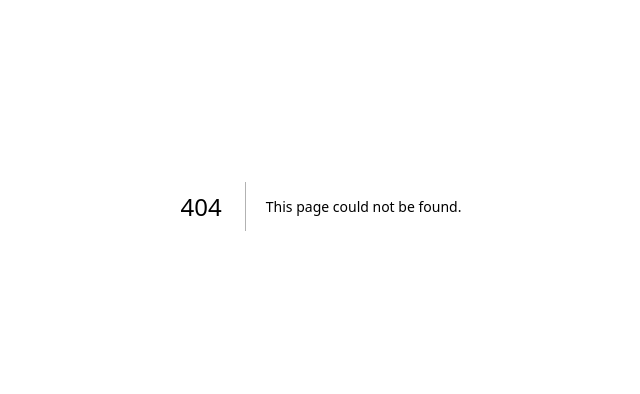
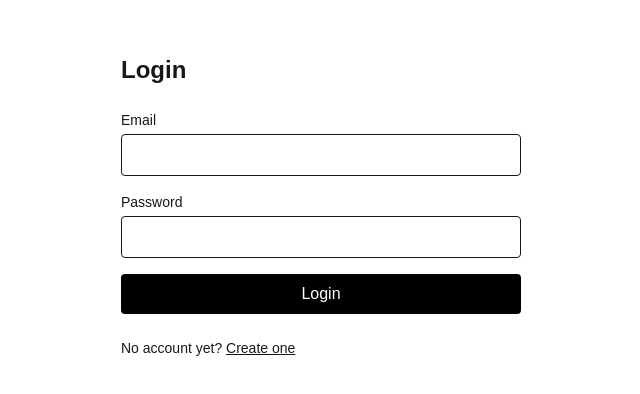
Before and after one commit to Minitsonga/Gaming-Hub, a Next.js app in the folder frontend/: page /login in a window 1280 px wide. Before the commit this address had no page. Shown: the part 194-588 px from the top of the page, without its empty margins (319-959 px from the left). Built offline with nearby package versions, Linux system fonts and the light colour scheme.

Commit message:
Add Login and protected access

```diff
--- /dev/null
+++ b/frontend/src/app/login/page.tsx
@@ -0,0 +1,132 @@
+"use client";
+
+import { FormEvent, useState } from "react";
+import Link from "next/link";
+import { useRouter } from "next/navigation";
+
+type LoginResponse = {
+  data?: {
+    login: {
+      token: string;
+      refreshToken: string;
+      user: {
+        id: string;
+        username: string;
+        email: string;
+      };
+    };
+  };
+  errors?: Array<{ message: string }>;
+};
+
+const LOGIN_MUTATION = `
+  mutation Login($input: LoginInput!) {
+    login(input: $input) {
+      token
+      refreshToken
+      user {
+        id
+        username
+        email
+      }
+    }
+  }
+`;
+
+export default function LoginPage() {
+  const router = useRouter();
+  const [email, setEmail] = useState("");
+  const [password, setPassword] = useState("");
+  const [loading, setLoading] = useState(false);
+  const [error, setError] = useState<string | null>(null);
+
+  async function onSubmit(event: FormEvent<HTMLFormElement>) {
+    event.preventDefault();
+    setLoading(true);
+    setError(null);
+
+    try {
+      const endpoint =
+        process.env.NEXT_PUBLIC_GRAPHQL_URL ?? "http://localhost:4000/graphql";
+
+      const response = await fetch(endpoint, {
+        method: "POST",
+        headers: { "Content-Type": "application/json" },
+        body: JSON.stringify({
+          query: LOGIN_MUTATION,
+          variables: {
+            input: { email, password },
+          },
+        }),
+      });
+
+      const payload = (await response.json()) as LoginResponse;
+      if (!response.ok || payload.errors?.length) {
+        setError(payload.errors?.[0]?.message ?? "Login failed.");
+        return;
+      }
+
+      const result = payload.data?.login;
+      if (!result) {
+        setError("Login failed.");
+        return;
+      }
+
+      localStorage.setItem("accessToken", result.token);
+      localStorage.setItem("refreshToken", result.refreshToken);
+      localStorage.setItem("user", JSON.stringify(result.user));
+      router.push("/protected");
+    } catch {
+      setError("Unable to reach the server.");
+    } finally {
+      setLoading(false);
+    }
+  }
+
+  return (
+    <main className="mx-auto flex min-h-screen w-full max-w-md flex-col justify-center p-6">
+      <h1 className="mb-6 text-2xl font-semibold">Login</h1>
+
+      <form className="flex flex-col gap-4" onSubmit={onSubmit}>
+        <label className="flex flex-col gap-1">
+          <span className="text-sm">Email</span>
+          <input
+            required
+            type="email"
+            className="rounded border px-3 py-2"
+            value={email}
+            onChange={(event) => setEmail(event.target.value)}
+          />
+        </label>
+
+        <label className="flex flex-col gap-1">
+          <span className="text-sm">Password</span>
+          <input
+            required
+            type="password"
+            className="rounded border px-3 py-2"
+            value={password}
+            onChange={(event) => setPassword(event.target.value)}
+          />
+        </label>
+
+        <button
+          disabled={loading}
+          className="rounded bg-black px-4 py-2 text-white disabled:opacity-50"
+          type="submit"
+        >
+          {loading ? "Logging in..." : "Login"}
+        </button>
+      </form>
+
+      {error ? <p className="mt-4 text-sm text-red-600">{error}</p> : null}
+
+      <p className="mt-6 text-sm">
+        No account yet?{" "}
+        <Link className="underline" href="/register">
+          Create one
+        </Link>
+      </p>
+    </main>
+  );
+}
--- a/frontend/src/app/page.tsx
+++ b/frontend/src/app/page.tsx
@@ -7,9 +7,14 @@ export default function Home() {
       <p className="text-zinc-600">
         Frontend initialized. Continue with authentication flow.
       </p>
-      <Link className="rounded bg-black px-4 py-2 text-white" href="/register">
-        Create account
-      </Link>
+      <div className="flex gap-3">
+        <Link className="rounded bg-black px-4 py-2 text-white" href="/register">
+          Create account
+        </Link>
+        <Link className="rounded border px-4 py-2" href="/login">
+          Login
+        </Link>
+      </div>
     </main>
   );
 }
--- /dev/null
+++ b/frontend/src/app/protected/page.tsx
@@ -0,0 +1,44 @@
+"use client";
+
+import Link from "next/link";
+import { useRouter } from "next/navigation";
+import { useEffect, useState } from "react";
+
+type StoredUser = {
+  username?: string;
+  email?: string;
+};
+
+export default function ProtectedPage() {
+  const router = useRouter();
+  const [user] = useState<StoredUser | null>(() => {
+    if (typeof window === "undefined") return null;
+    try {
+      const raw = localStorage.getItem("user");
+      return raw ? (JSON.parse(raw) as StoredUser) : {};
+    } catch {
+      return {};
+    }
+  });
+
+  useEffect(() => {
+    const token = localStorage.getItem("accessToken");
+    if (!token) {
+      router.replace("/login");
+    }
+  }, [router]);
+
+  if (!user) {
+    return <main className="p-6">Checking session...</main>;
+  }
+
+  return (
+    <main className="mx-auto flex min-h-screen w-full max-w-3xl flex-col gap-4 p-6">
+      <h1 className="text-2xl font-semibold">Protected area</h1>
+      <p>Welcome {user.username ?? user.email ?? "player"}.</p>
+      <Link className="underline" href="/">
+        Back home
+      </Link>
+    </main>
+  );
+}
```
